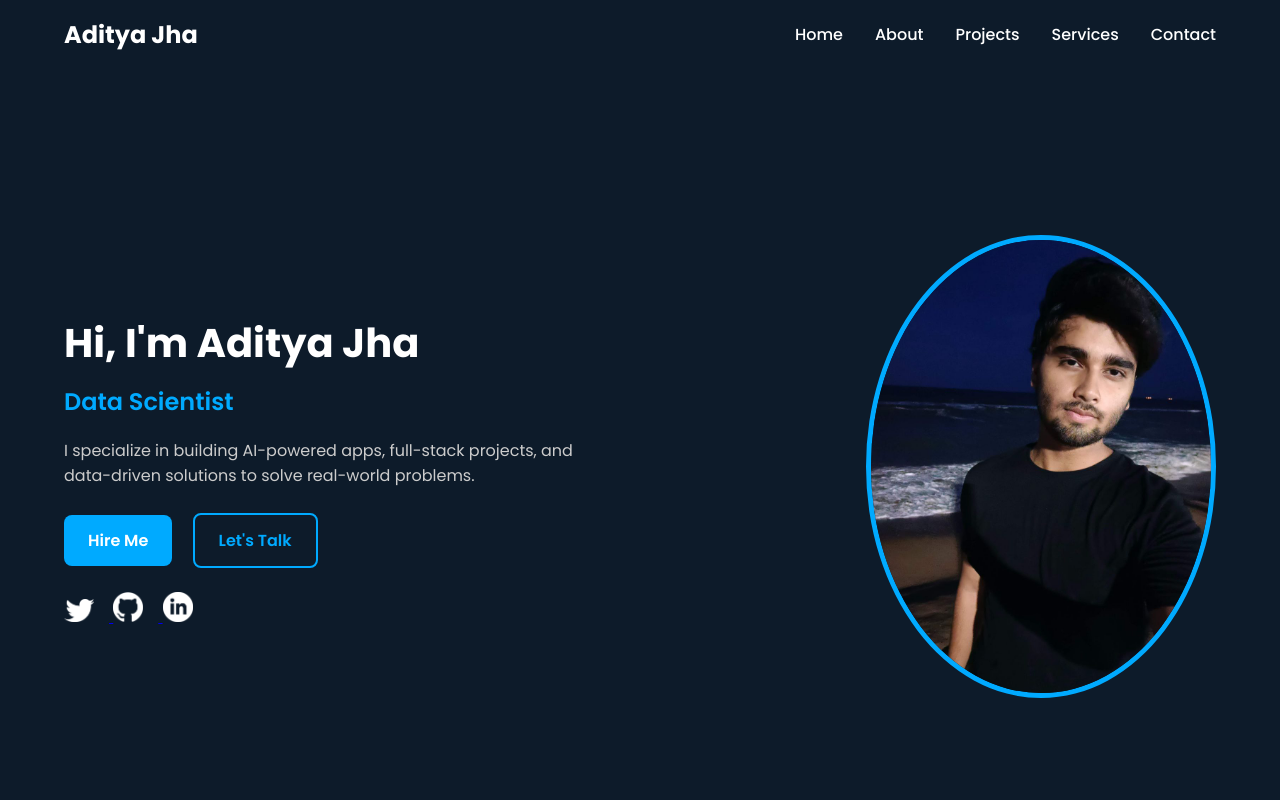
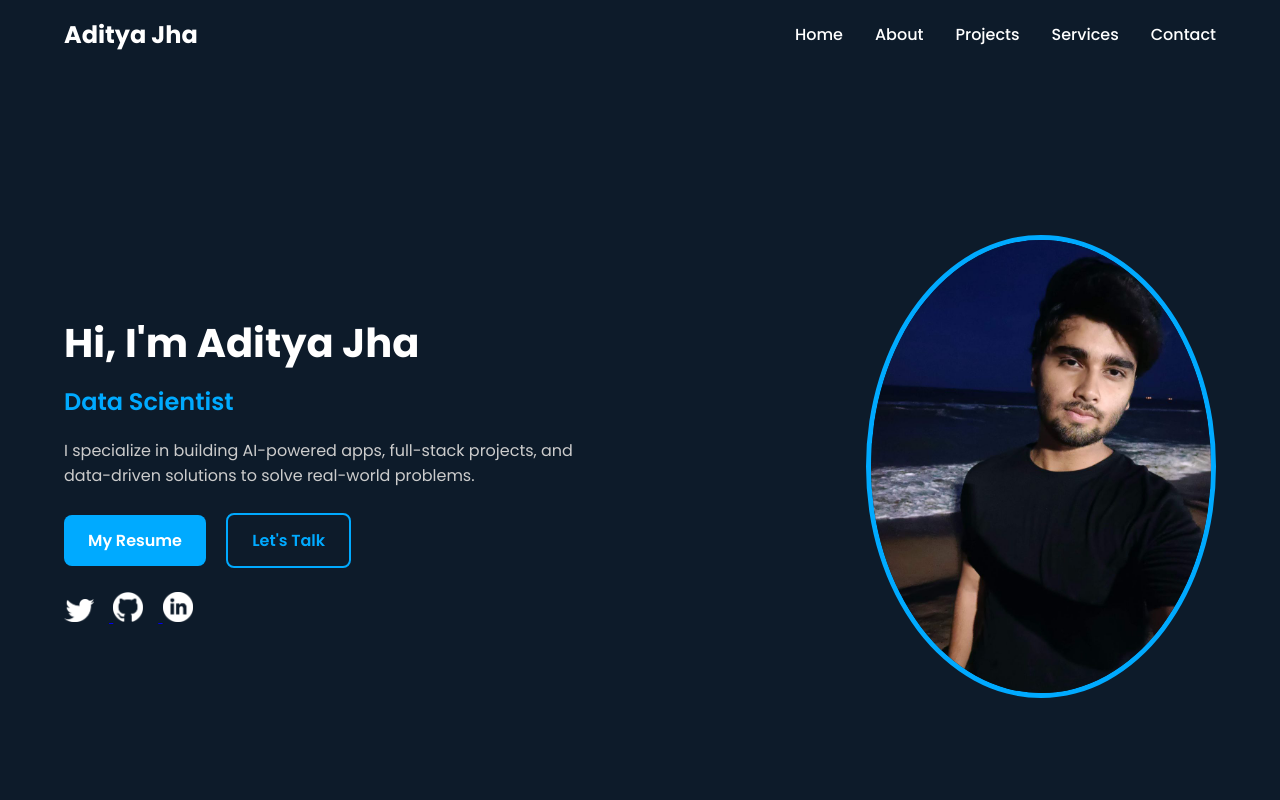
Before and after one commit to aditya2785/portfolio, a plain HTML site: page index.html in a window 1280 px wide. Shown: the top 800 px of the page. Drawn offline with nearby package versions, Linux system fonts and the light colour scheme.

Commit message:
Updated portfolio

```diff
--- a/index.html
+++ b/index.html
@@ -37,7 +37,7 @@
         data-driven solutions to solve real-world problems.
       </p>
       <div class="buttons">
-        <a href="#services" class="btn primary">Hire Me</a>
+        <a href="assets/Aditya Jha Resume.pdf" class="btn primary">My Resume</a>
         <a href="#contact" class="btn secondary">Let's Talk</a>
       </div>
       <div class="socials">
```
Also changed, not shown: 1 other file.
